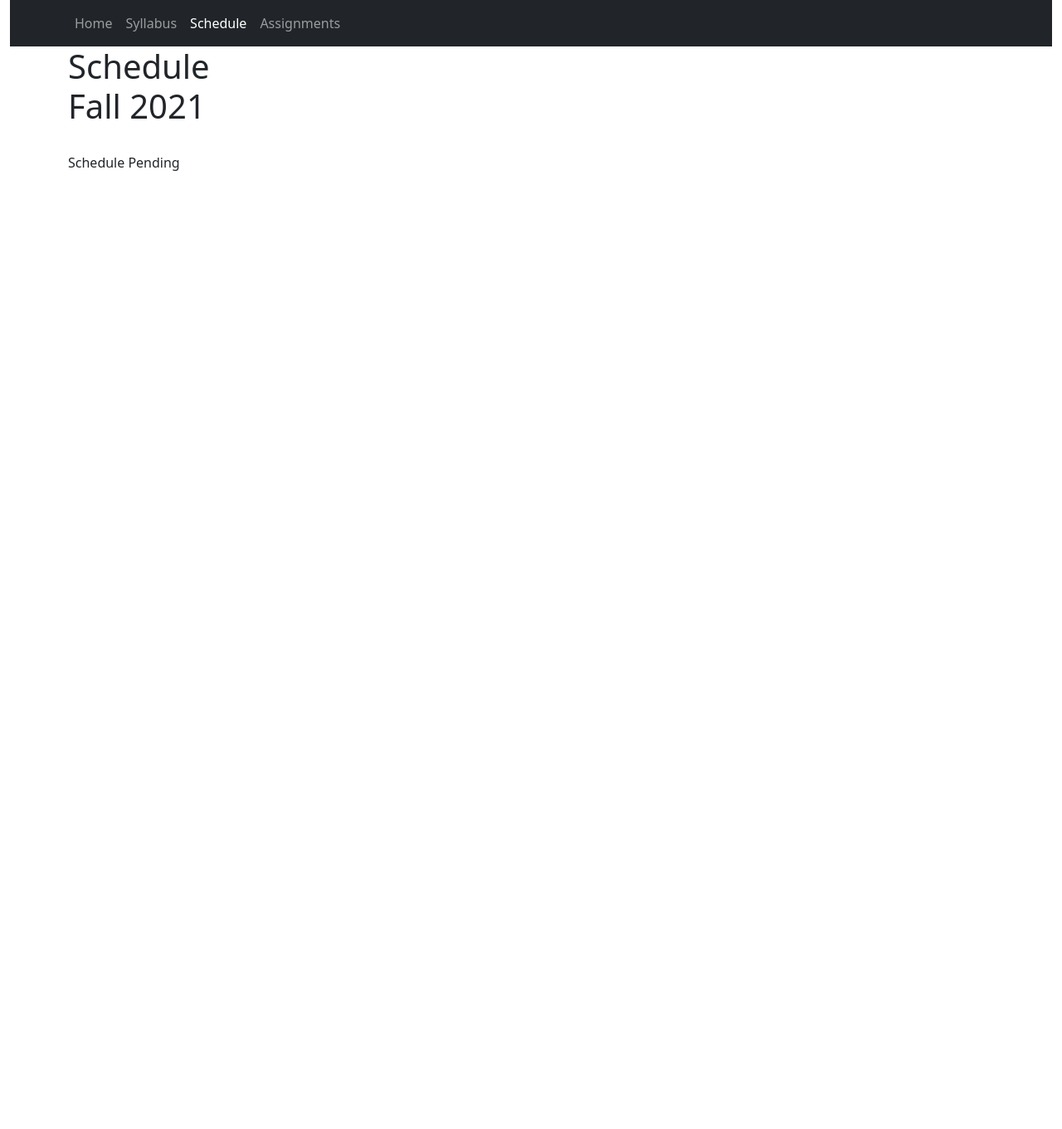
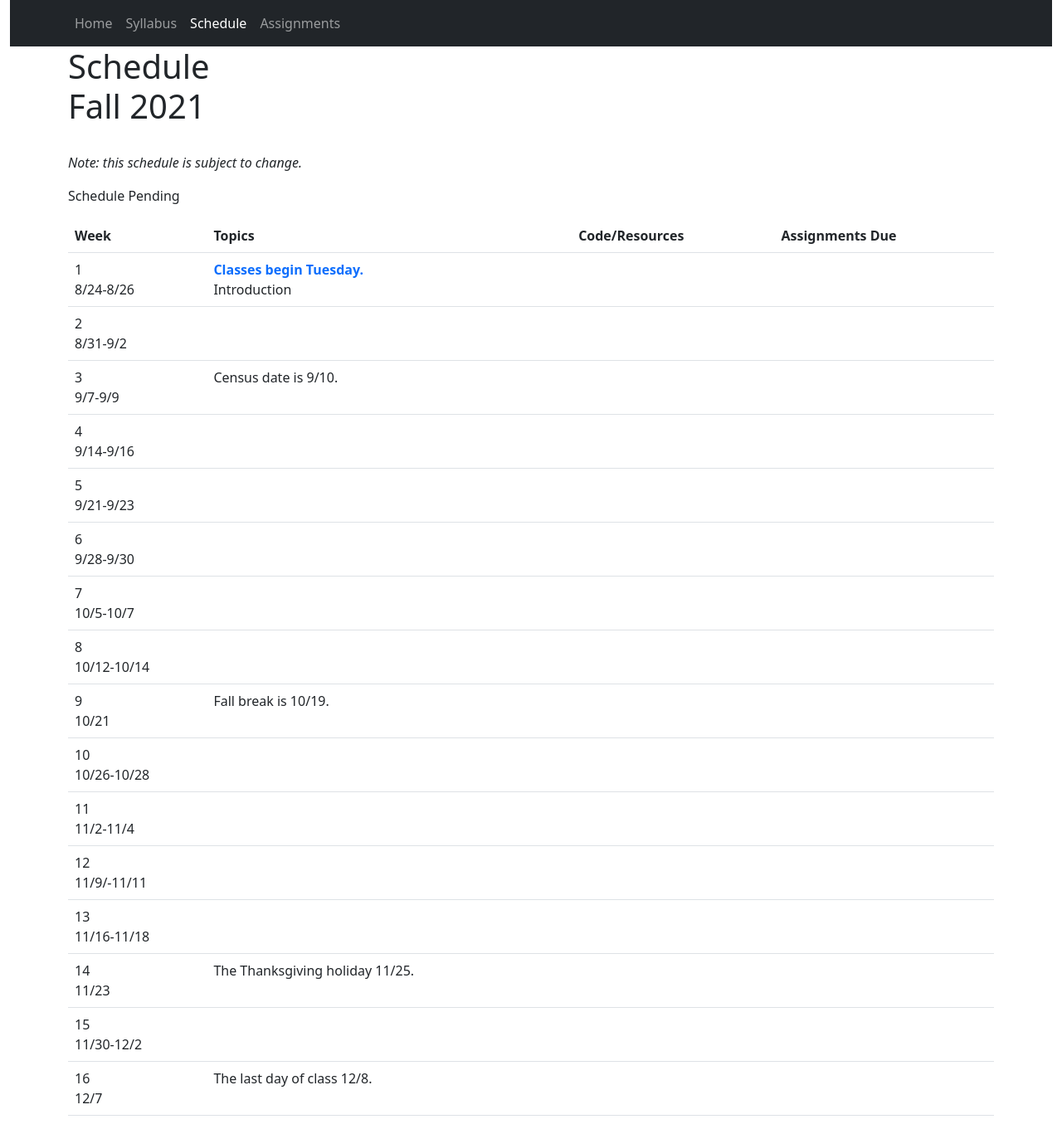
Before and after one commit to CS601-F21/cs601-f21, a Jekyll site: the page built from schedule.html, in a window 1280 px wide. Shown: the whole page at 83% size. Built offline with Jekyll 4.4.1, drawn with Linux system fonts in a browser that asks for light colours; before the commit the page ends 900 px from its top, so only the background shows below that.

Commit message:
skeleton of schedule

```diff
--- a/schedule.html
+++ b/schedule.html
@@ -8,6 +8,192 @@ title: Schedule
 <h1 class="page-header">Schedule<br/>Fall 2021</h1>
 
 	<br/>
+	<p><i>Note: this schedule is subject to change.</i></p>
 	<p>Schedule Pending</p>
 
+	<table class="table table-condensed"
+	style="text-align:left;">
+	<tbody>
+		<tr>
+			<td width="15%"><strong>Week</strong></td>
+			<td><strong>Topics</strong></td>
+			<td><strong>Code/Resources</strong></td>
+			<td><strong>Assignments Due</strong></td>
+		</tr>
+		<tr>
+			<td>1<br/>8/24-8/26</td>
+			<td>
+				<strong><span class="text-primary">Classes begin Tuesday.</span></strong><br/>
+<!-- 				<a href="https://docs.google.com/presentation/d/15egu-QOsG63owJSBmPNGpj-j-t6F-chXJzuCRs4P9dY/edit?usp=sharing">Introduction</a>
+ -->
+ 				Introduction
+ 				<br/>
+			</td>
+			<td>
+<!-- 				<a href="https://github.com/srollins/software-dev-materials/blob/master/notes/Advanced.md">Java Notes</a><br/>
+				<a href="https://github.com/srollins/software-dev-materials/blob/master/notes/advanced/selftest.md">Java Self Test</a><br/>
+				<a href="https://help.github.com/articles/git-and-github-learning-resources/">Github resources</a><br/>
+				<a href="https://martinfowler.com/">Martin Fowler</a><br/> -->
+			</td>
+			<td>
+<!-- 				<strong>Due Friday - 5pm</strong> - <a href="https://goo.gl/forms/U4yIZQ7hUdknZaOK2">Homework 0 Survey Form</a><br/>
+ -->			</td>
+		</tr>
+		<tr>
+			<td>2<br/>8/31-9/2</td>
+			<td>
+<!-- 				<a href="https://github.com/srollins/software-dev-materials/blob/master/notes/advanced/datastructures.md">Data Structures</a><br/>
+				<a href="https://github.com/srollins/software-dev-materials/blob/master/notes/advanced/inheritance.md">Inheritance</a><br/>
+				<a href="https://github.com/CS601-F18/notes/blob/master/lectures/inheritance.md">Inheritance Worksheet</a><br/>				 -->
+			</td>
+			<td>
+<!-- 				<a href="https://github.com/google/gson">GSON Documentation</a><br/>
+				<a href="http://www.javadoc.io/doc/com.google.code.gson/gson/2.8.5">GSON API Javadoc</a><br/> -->
+			</td>
+			<td>
+<!-- 				<strong>Due Tuesday - 5pm</strong> - <a href="https://github.com/CS601-F18/project0/blob/master/README.md">Project 0</a><br/>
+ -->			</td>
+		</tr>
+
+		<tr>
+			<td>3<br/>9/7-9/9</td>
+			<td>
+				Census date is 9/10.
+			</td>
+			<td>
+			</td>
+			<td>
+			</td>
+		</tr>
+
+		<tr>
+			<td>4<br/>9/14-9/16</td>
+			<td>
+			</td>
+			<td>
+			</td>
+			<td>
+			</td>
+		</tr>
+
+		<tr>
+			<td>5<br/>9/21-9/23</td>
+			<td>
+			</td>
+			<td>
+			</td>
+			<td>
+			</td>
+		</tr>
+
+		<tr>
+			<td>6<br/>9/28-9/30</td>
+			<td>
+			</td>
+			<td>
+			</td>
+			<td>
+			</td>
+		</tr>
+
+		<tr>
+			<td>7<br/>10/5-10/7</td>
+			<td>
+			</td>
+			<td>
+			</td>
+			<td>
+			</td>
+		</tr>
+
+		<tr>
+			<td>8<br/>10/12-10/14</td>
+			<td>
+			</td>
+			<td>
+			</td>
+			<td>
+			</td>
+		</tr>
+		<tr>
+			<td>9<br/>10/21</td>
+			<td>
+				Fall break is 10/19.
+			</td>
+			<td>
+			</td>
+			<td>
+			</td>
+		</tr>
+		<tr>
+			<td>10<br/>10/26-10/28</td>
+			<td>
+			</td>
+			<td>
+			</td>
+			<td>
+			</td>
+		</tr>
+		<tr>
+			<td>11<br/>11/2-11/4</td>
+			<td>
+			</td>
+			<td>
+			</td>
+			<td>
+			</td>
+		</tr>
+		<tr>
+			<td>12<br/>11/9/-11/11</td>
+			<td>
+			</td>
+			<td>
+			</td>
+			<td>
+			</td>
+		</tr>
+		<tr>
+			<td>13<br/>11/16-11/18</td>
+			<td>
+			</td>
+			<td>
+			</td>
+			<td>
+			</td>
+		</tr>
+		<tr>
+			<td>14<br/>11/23</td>
+			<td>
+				The Thanksgiving holiday 11/25.
+			</td>
+			<td>
+			</td>
+			<td>
+			</td>
+		</tr>
+		<tr>
+			<td>15<br/>11/30-12/2</td>
+			<td>
+			</td>
+			<td>
+			</td>
+			<td>
+			</td>
+		</tr>
+		<tr>
+			<td>16<br/>12/7</td>
+			<td>
+				The last day of class 12/8.
+			</td>
+			<td>
+			</td>
+			<td>
+			</td>
+		</tr>
+
+
+
+	</tbody>
+	</table>
+
 </div>
```
